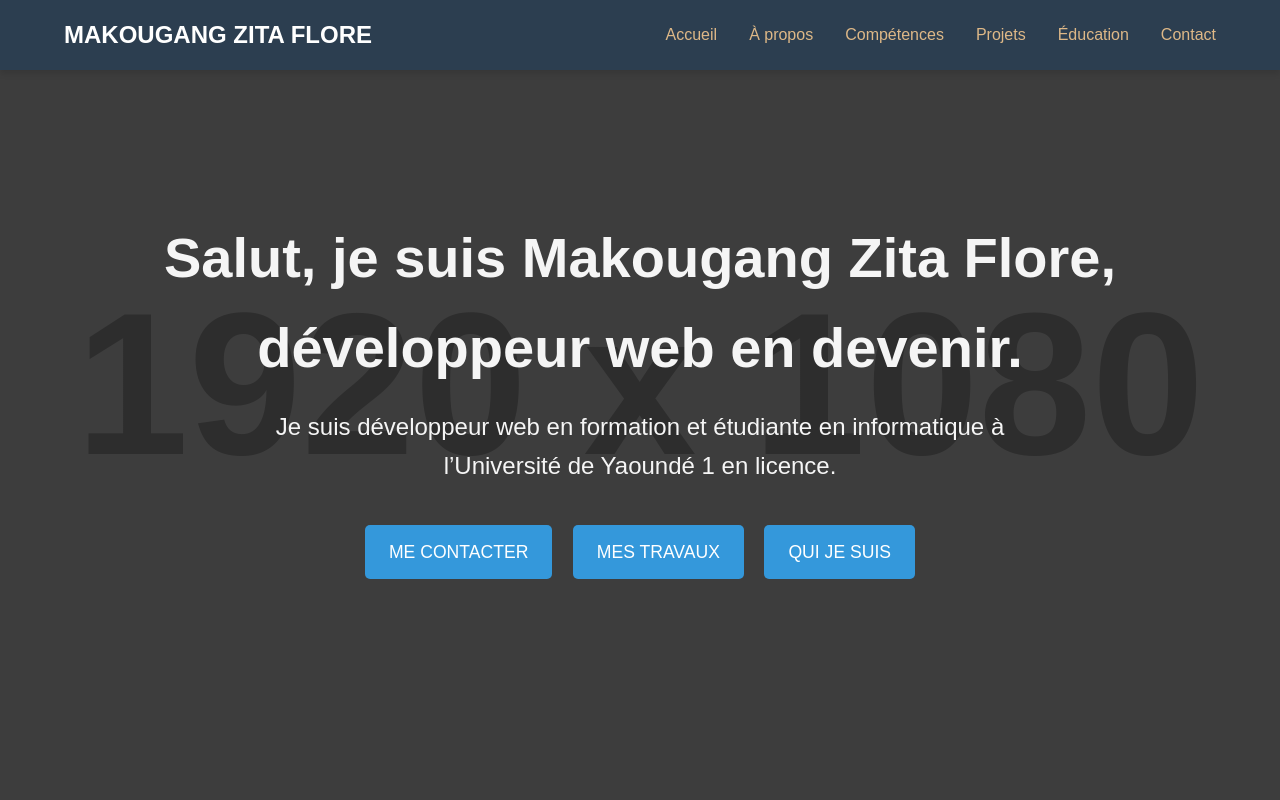
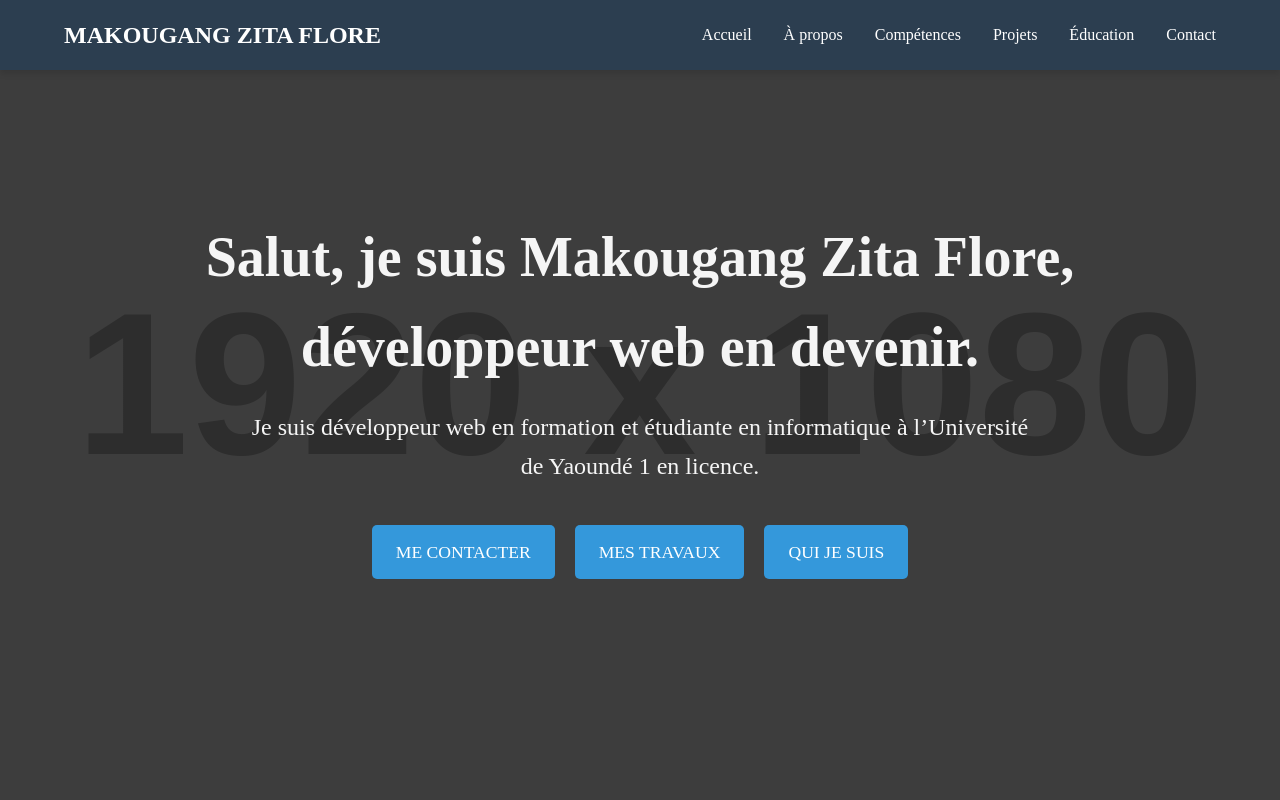
Before and after one commit to Zitouzit/My-portfolio, a plain HTML site: page index.html in a window 1280 px wide. Shown: the top 800 px of the page. Drawn offline with Linux system fonts and the light colour scheme; placeholder pictures from the web are drawn by us.

Commit message:
Update index.html

```diff
--- a/index.html
+++ b/index.html
@@ -23,7 +23,7 @@
         }
 
         body {
-            font-family: 'Arial', sans-serif;
+            font-family: 'Times New Roman', Times, serif;
             line-height: 1.6;
             color: var(--text-color);
             scroll-behavior: smooth;
@@ -62,7 +62,7 @@
         }
 
         .nav-links a {
-            color: burlywood;
+            color: white;
             text-decoration: none;
             transition: color 0.3s;
         }
```
